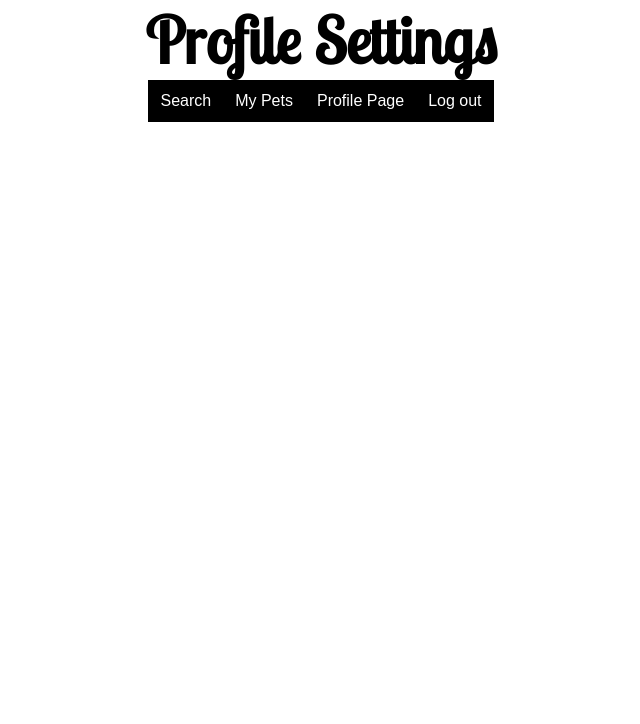
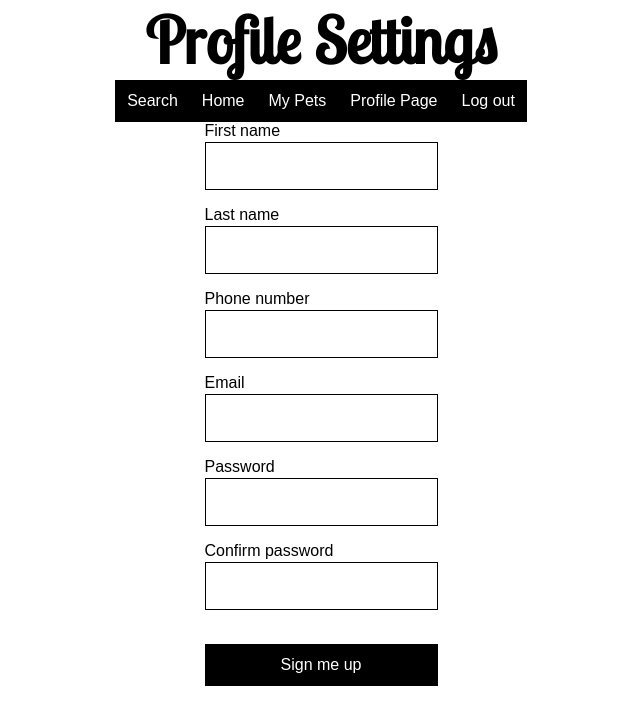
Before and after one commit to naelachkar/petAdoption-FE, a React (Create React App) app: page /profilePage in a window 1280 px wide. Shown: the top 724 px of the page, without its empty margins (319-959 px from the left). Built offline with nearby package versions, Linux system fonts and the light colour scheme; no server answers; sample sign-in values are in the browser's storage.

Commit message:
Adding users in back end

```diff
--- a/src/UserContext.js
+++ b/src/UserContext.js
@@ -1,3 +1,4 @@
+import axios from "axios";
 import { createContext, useEffect, useState } from "react";
 
 export const UserContext = createContext();
@@ -21,9 +22,22 @@ export default function UserContextWrapper({ children }) {
   const [currentUser, setCurrentUser] = useState(
     JSON.parse(localStorage.getItem("currentUser")) || null
   );
-  const loggingInLocal = () => {
-    setCurrentUser(email);
-    localStorage.setItem("currentUser", JSON.stringify(email));
+
+  const loggingInLocal = async () => {
+    try {
+      const res = await axios.post("http://localhost:8080/login", {
+        email,
+        password,
+      });
+      setCurrentUser(email);
+      localStorage.setItem("currentUser", JSON.stringify(res.data.email));
+      localStorage.setItem("firstName", JSON.stringify(res.data.firstName));
+      localStorage.setItem("lastName", JSON.stringify(res.data.lastName));
+      localStorage.setItem("phoneNumber", JSON.stringify(res.data.phoneNumber));
+      localStorage.setItem("email", JSON.stringify(res.data.email));
+    } catch (err) {
+      console.error(err);
+    }
   };
 
   const loggingOutLocal = () => {
--- a/src/components/Home/Home.js
+++ b/src/components/Home/Home.js
@@ -1,9 +1,15 @@
 import NavBar from "../NavBar/NavBar";
 
 export default function Home() {
+  const firstName = JSON.parse(localStorage.getItem("firstName"));
+  const lastName = JSON.parse(localStorage.getItem("lastName"));
+
   return (
     <>
-      <h1>Hello firstName lastName</h1>
+      <h1>
+        Hello {firstName ? `${firstName}` : null}{" "}
+        {lastName ? `${lastName}` : null}{" "}
+      </h1>
       <NavBar />
     </>
   );
--- a/src/components/LoginSignup/LoginSignupContext.js
+++ b/src/components/LoginSignup/LoginSignupContext.js
@@ -23,9 +23,9 @@ export default function LoginSignupContextWrapper({ children }) {
     setLoginOrSignup(e.target.id);
   }
 
-  function onLoginSubmit(e) {
+  async function onLoginSubmit(e) {
     e.preventDefault();
-    loggingInLocal();
+    await loggingInLocal();
     setIsModalOpen(false);
     navigate("/home");
   }
--- a/src/components/NavBar/NavBar.js
+++ b/src/components/NavBar/NavBar.js
@@ -11,6 +11,7 @@ export default function NavBar() {
   return currentUser ? (
     <nav>
       <button onClick={() => navigate("/search")}>Search</button>
+      <button onClick={() => navigate("/home")}>Home</button>
       <button>My Pets</button>
       <button onClick={() => navigate("/profilePage")}>
         Profile Page
--- a/src/components/ProfilePage/ProfilePage.js
+++ b/src/components/ProfilePage/ProfilePage.js
@@ -1,10 +1,79 @@
+import { useContext } from "react";
+import { UserContext } from "../../UserContext";
+import SignupForm from "../LoginSignup/SignupForm";
 import NavBar from "../NavBar/NavBar";
 
 export default function ProfilePage() {
+
+  const firstName = JSON.parse(localStorage.getItem("firstName"));
+  const lastName = JSON.parse(localStorage.getItem("lastName"));
+  const phoneNumber = JSON.parse(localStorage.getItem("phoneNumber"));
+  const email = JSON.parse(localStorage.getItem("email"));
+
   return (
     <>
       <h1>Profile Settings</h1>
       <NavBar />
+      <form onSubmit={null}>
+        <label htmlFor="firstName">First name</label>
+        <input
+          type="name"
+          id="firstName"
+          name="firstName"
+          defaultValue={firstName}
+          onChange={null}
+          required
+        />
+        <label htmlFor="lastName">Last name</label>
+        <input
+          type="name"
+          id="lastName"
+          name="lastName"
+          defaultValue={lastName}
+          onChange={null}
+          required
+        />
+        <label htmlFor="phone">Phone number</label>
+        <input
+          type="tel"
+          id="phone"
+          name="phone"
+          defaultValue={phoneNumber}
+          onChange={null}
+          required
+        />
+        <label htmlFor="email">Email</label>
+        <input
+          type="email"
+          id="email"
+          name="email"
+          defaultValue={email}
+          onChange={null}
+          required
+        />
+        <label htmlFor="password">Password</label>
+        <input
+          type="password"
+          id="password"
+          name="password"
+          onChange={null}
+          required
+        />
+        <label htmlFor="password2">Confirm password</label>
+        <input
+          type="password"
+          id="password2"
+          name="password2"
+          onChange={null}
+          required
+        />
+        <div
+          className="alert"
+          style={{ visibility: null ? "visible" : "hidden" }}>
+          Passwords don't match
+        </div>
+        <button type="submit">Sign me up</button>
+      </form>
     </>
   );
 }
```
